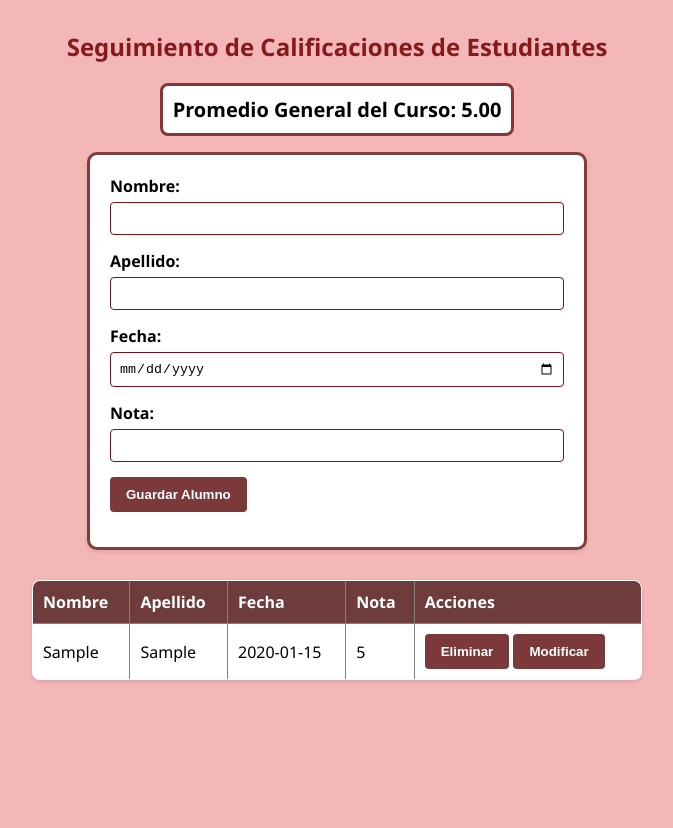
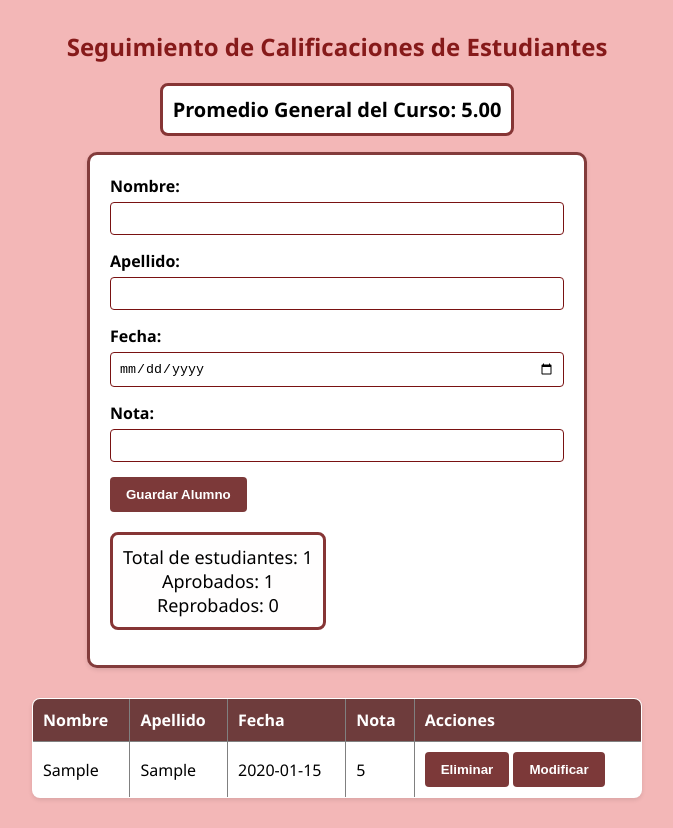
Before and after one commit to Khaosfree/certamen-2, a plain HTML site: page index.html in a window 1280 px wide. Both pictures are taken after typing "Sample", "Sample", "2020-01-15", "5" into the empty fields and a click on the button "Guardar Alumno". Shown: the whole page, without its empty margins (303-976 px from the left). Before the commit the page ends 800 px from the top, so only its background shows below. Drawn offline with Linux system fonts and the light colour scheme.

Commit message:
certamen final

```diff
--- a/estilo.css
+++ b/estilo.css
@@ -122,3 +122,17 @@ button:hover{
 .save-action:hover{
     background-color: rgb(102, 52, 52);
 }
+
+#statistics{
+
+    width: fit-content;
+    margin-top: 20px;
+    padding: 10px;
+    background-color: #fffefe;
+    border: 3px solid rgb(134, 53, 53);
+    border: center;
+    border-radius: 8px;
+    font-size: 18px;
+    color: rgb(0, 0, 0);
+    text-align: center;
+}
--- a/index.html
+++ b/index.html
@@ -30,6 +30,11 @@
             <input type="number" id="grade" step="0.1" min="1" max="7" required oninvalid="this.setCustomValidity('Ingresa una Nota')" oninput="this.setCustomValidity('')">
         </div>
         <div id="save_dinamic"><button type="submit" id="save_">Guardar Alumno</button></div>
+        <div id="statistics">
+            <p>Total de estudiantes: <span id="totalStudents">0</span></p>
+            <p>Aprobados: <span id="passedStudents">0</span></p>
+            <p>Reprobados: <span id="failedStudents">0</span></p>
+          </div>
     </form>
 
     <table id="studentsTable" border="1" cellpadding="8" cellspacing="0">
--- a/script.js
+++ b/script.js
@@ -64,32 +64,27 @@ function promedio(){
 
 function modificarTabla(index) {
 
-    // Obtener nuevos datos del formulario
+
     const name = document.getElementById("name").value.trim();
     const lastName = document.getElementById("lastName").value.trim();
     const grade = parseFloat(document.getElementById("grade").value);
     const fecha = document.getElementById("fecha").value.trim();
 
-    // Validación básica
     if (!name || !lastName || isNaN(grade) || grade < 1 || grade > 7 || !fecha) {
         alert("Error al modificar datos");
         return;
     }
 
-    // Actualizar el objeto en el array
+
     students[index] = { name, lastName, grade, fecha };
 
-    // Limpiar y volver a generar toda la tabla
     tableBody.innerHTML = "";
     students.forEach(addStudentToTable);
 
-    // Volver a mostrar botón "Guardar Alumno"
     document.getElementById("save_dinamic").innerHTML = `<button type="submit" id="save_">Guardar Alumno</button>`;
 
-    // Limpiar el formulario
     document.getElementById("studentForm").reset();
 
-    // Recalcular promedio
     avg_prom();
 }
 
@@ -104,3 +99,35 @@ function modificar(student){
     document.getElementById("save_dinamic").innerHTML = `<input type="button" class="save-action" onclick="modificarTabla(${index})" value="Modificar Alumno">`;
 
 }
+function actualizarEstadisticas() {
+    const total = students.length;
+    const aprobados = students.filter(s => s.grade >= 4).length;
+    const reprobados = total - aprobados;
+
+    document.getElementById("totalStudents").textContent = total;
+    document.getElementById("passedStudents").textContent = aprobados;
+    document.getElementById("failedStudents").textContent = reprobados;
+}
+
+function promedio(){
+    if(students.length === 0){
+        avarageDiv.textContent = "Promedio General del Curso: N/A";
+        actualizarEstadisticas();
+        return;
+    }
+    const total = students.reduce((sum, student) => sum + student.grade, 0);
+    const prom = total / students.length;
+    avarageDiv.textContent = "Promedio General del Curso: " + prom.toFixed(2);
+
+    actualizarEstadisticas();
+}
+
+function actualizarEstadisticas() {
+    const total = students.length;
+    const aprobados = students.filter(s => s.grade >= 4).length;
+    const reprobados = total - aprobados;
+
+    document.getElementById("totalStudents").textContent = total;
+    document.getElementById("passedStudents").textContent = aprobados;
+    document.getElementById("failedStudents").textContent = reprobados;
+}
```
